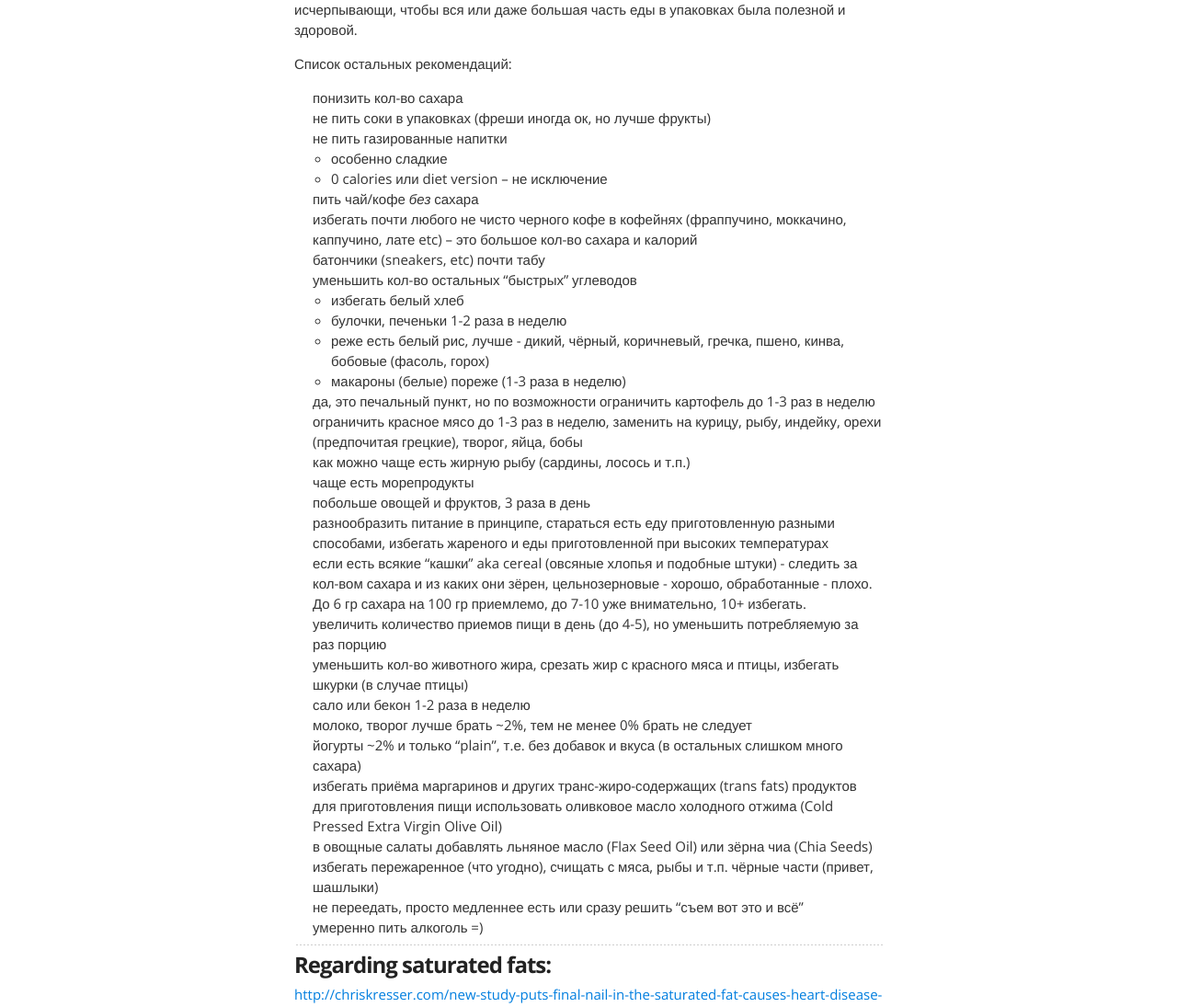
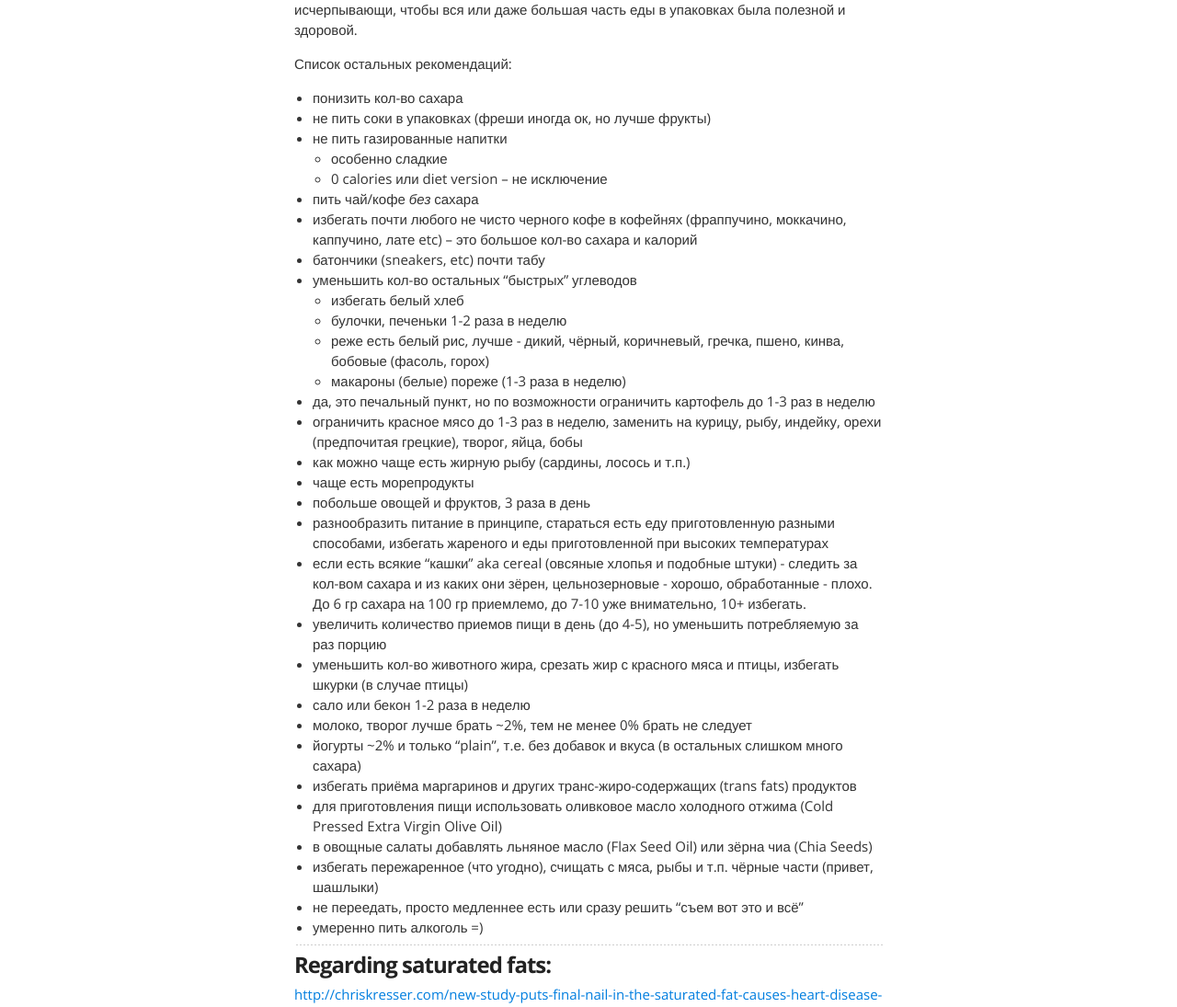
Before and after one commit to Restuta/restuta.github.io, a Jekyll site: the page built from _posts/2013-06-11-eating-right.markdown, in a window 1280 px wide. Shown: the part 745-1840 px from the top of the page at 92% size. Built offline with Jekyll 4.4.1, drawn with Linux system fonts in a browser that asks for light colours; nearby versions of some CDN libraries; comment, search, counter and statistics services are not loaded.

Commit message:
lovered opacity for http and fixed bulleted lists

```diff
--- a/css/stylesheet.css
+++ b/css/stylesheet.css
@@ -36,8 +36,12 @@ footer, header, hgroup, menu, nav, section {
 }
 
 ol, ul {
-  list-style: none;
+  list-style: circle;
   margin-left: 20px;
+}
+
+ul.posts li {
+  list-style-type: none;
 }
 
 blockquote, q {
@@ -215,11 +219,11 @@ blockquote {
 }
 
 ul li {
-  list-style-type: none;
+  list-style-type: disc;
 }
 
 ul li ul li, ol ul {
-list-style-type: circle;
+  list-style-type: circle;
 }
 
 ol li {
@@ -493,7 +497,7 @@ blockquote.wide {
 
 #http-prefix {
   color: gray;
-  opacity: 0.5;
+  opacity: 0.4;
 }
 
 #me-domain {
```
